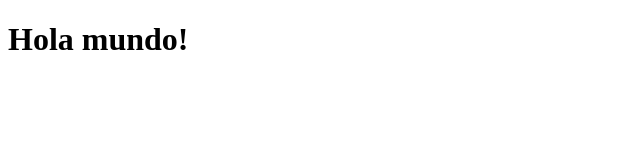
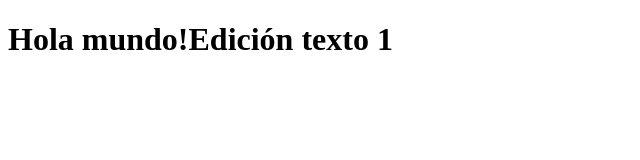
Before and after one commit to alopezbelles/se02code-fsd-val-09-2022, a plain HTML site: page index.html in a window 1280 px wide. Shown: the whole page, without its empty margins (0-640 px from the left). Drawn offline with Linux system fonts and the light colour scheme.

Commit message:
index modificado

```diff
--- a/index.html
+++ b/index.html
@@ -7,6 +7,6 @@
     <title>Document</title>
 </head>
 <body>
-    <h1>Hola mundo!</h1>
+    <h1>Hola mundo!Edición texto 1</h1>
 </body>
 </html>
```
